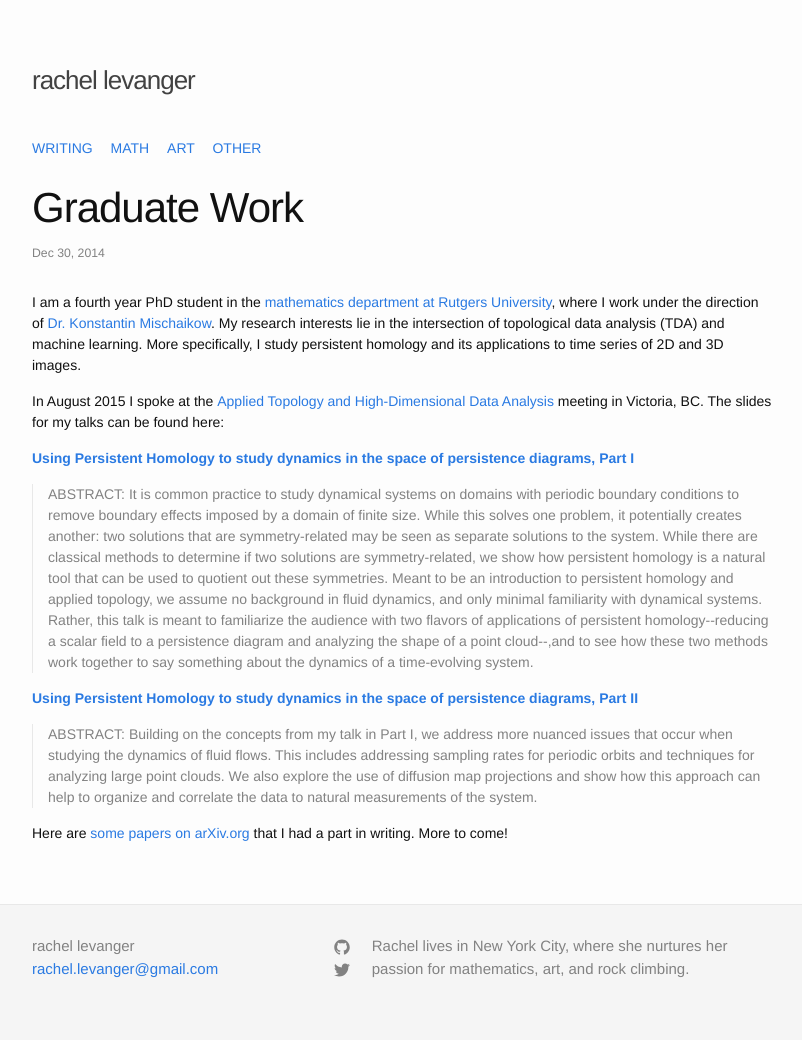
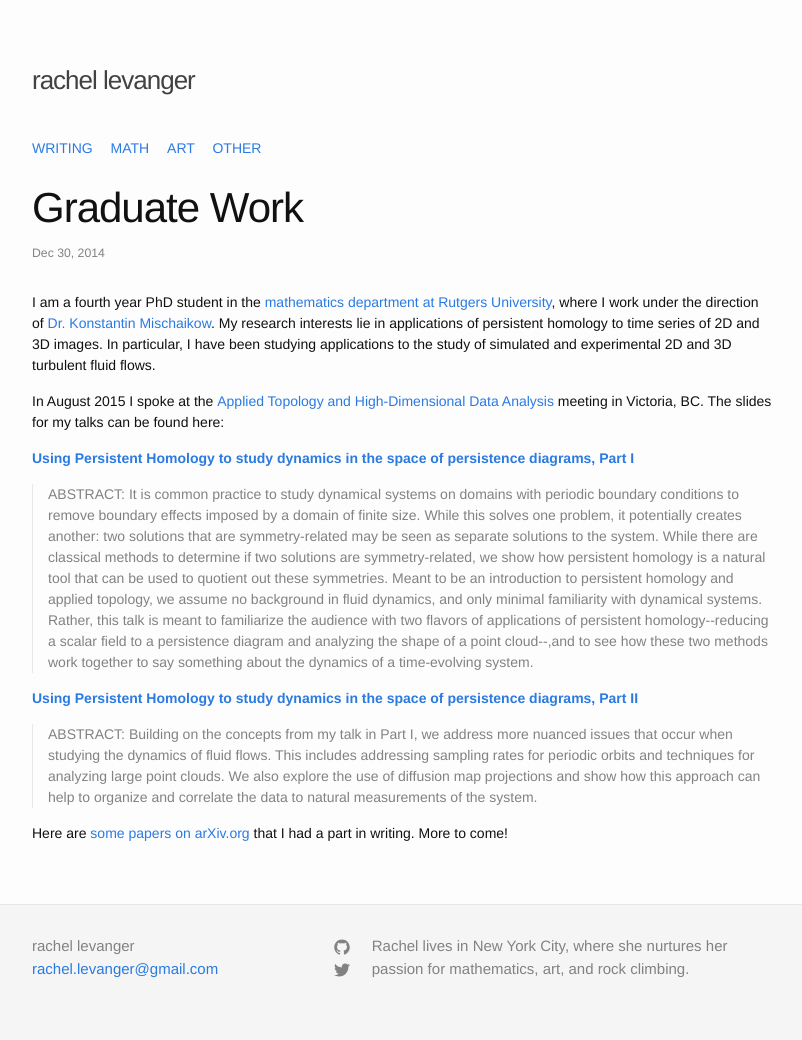
Before and after one commit to rachellevanger/rachellevanger.com, a Jekyll site: the page built from _posts/2014-12-30-math-graduate-work.markdown, in a window 1280 px wide. Shown: the whole page, without its empty margins (238-1040 px from the left). Built offline with Jekyll 4.4.1, drawn with Linux system fonts in a browser that asks for light colours; some web fonts are replaced.

Commit message:
Updating CV/summary.

```diff
--- a/_posts/2014-12-30-math-graduate-work.markdown
+++ b/_posts/2014-12-30-math-graduate-work.markdown
@@ -5,7 +5,7 @@ date:   2014-12-30 11:30:02 -0500
 categories: math
 ---
 
-I am a fourth year PhD student in the <a href="http://http://math.rutgers.edu/" target="_blank">mathematics department at Rutgers University</a>, where I work under the direction of <a href="http://math.rutgers.edu/~mischaik/" target="_blank">Dr. Konstantin Mischaikow</a>. My research interests lie in the intersection of topological data analysis (TDA) and machine learning. More specifically, I study persistent homology and its applications to time series of 2D and 3D images.
+I am a fourth year PhD student in the <a href="http://http://math.rutgers.edu/" target="_blank">mathematics department at Rutgers University</a>, where I work under the direction of <a href="http://math.rutgers.edu/~mischaik/" target="_blank">Dr. Konstantin Mischaikow</a>. My research interests lie in applications of persistent homology to time series of 2D and 3D images. In particular, I have been studying applications to the study of simulated and experimental 2D and 3D turbulent fluid flows.
 
 In August 2015 I spoke at the <a href="http://rybu.org/appliedtopmeeting" target="_blank">Applied Topology and High-Dimensional Data Analysis</a> meeting in Victoria, BC. The slides for my talks can be found here:
 
```
Also changed, not shown: 1 other file.
